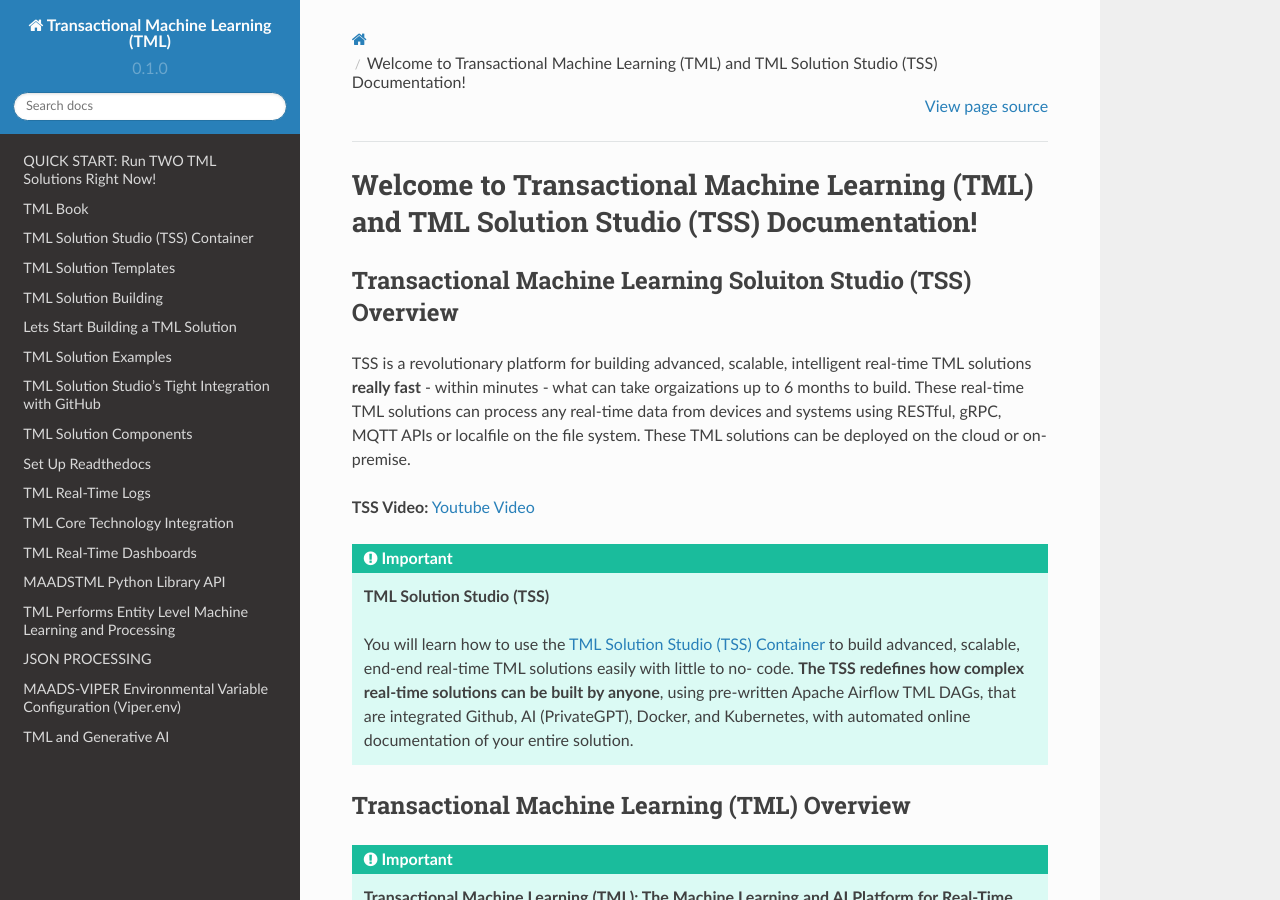
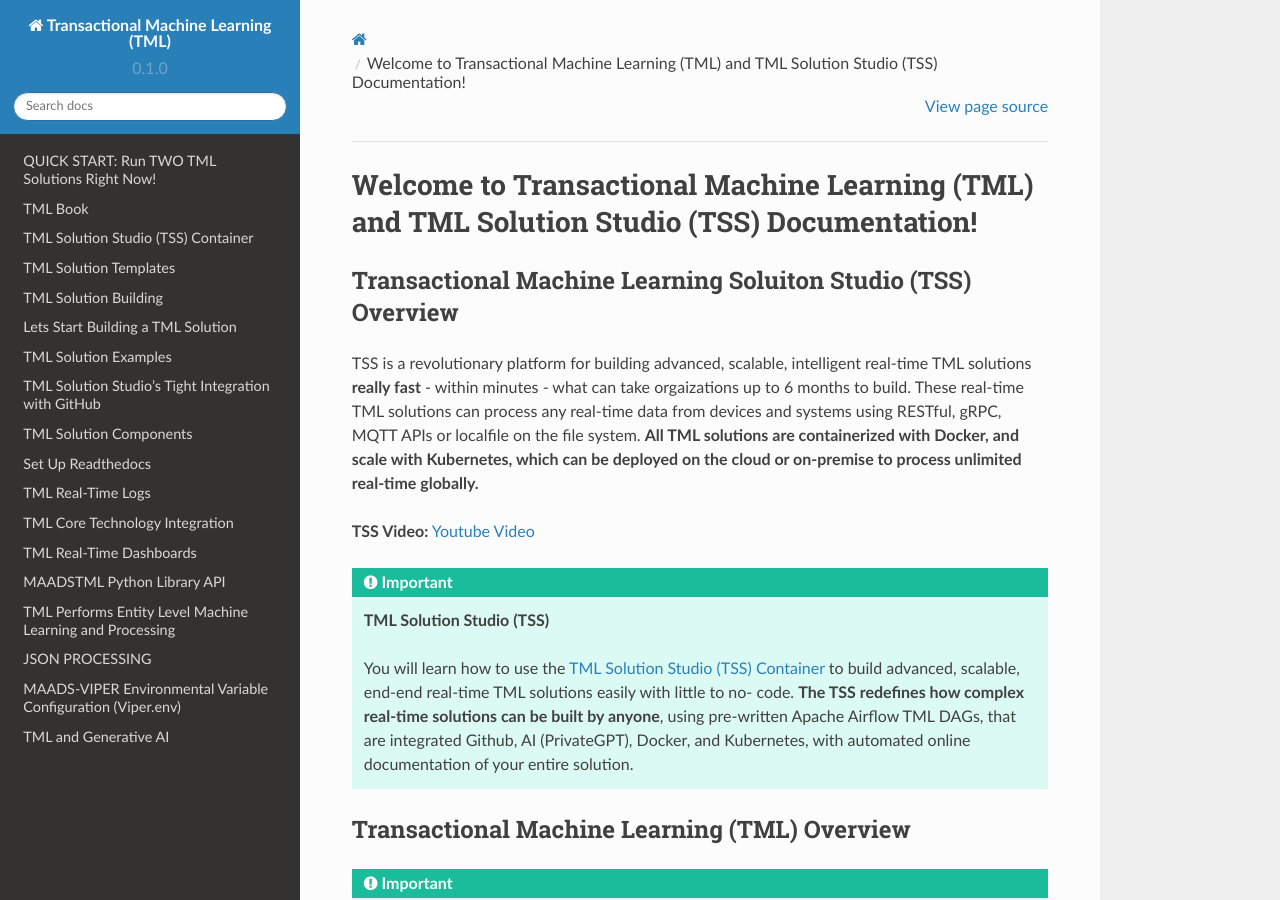
Before and after one commit to smaurice101/readthedocs, a Sphinx documentation site: the page built from docs/source/index.rst, in a window 1280 px wide and 900 px high. Built offline with Sphinx 7.4.7 and the Read the Docs theme 2.0.0, drawn with Linux system fonts in a browser that asks for light colours.

Commit message:
Update index.rst

```diff
--- a/docs/source/index.rst
+++ b/docs/source/index.rst
@@ -4,7 +4,7 @@
 Transactional Machine Learning Soluiton Studio (TSS) Overview
 ----------------------
 
-TSS is a revolutionary platform for building advanced, scalable, intelligent real-time TML solutions **really fast** - within minutes - what can take orgaizations up to 6 months to build. These real-time TML solutions can process any real-time data from devices and systems using RESTful, gRPC, MQTT APIs or localfile on the file system. These TML solutions can be deployed on the cloud or on-premise.
+TSS is a revolutionary platform for building advanced, scalable, intelligent real-time TML solutions **really fast** - within minutes - what can take orgaizations up to 6 months to build. These real-time TML solutions can process any real-time data from devices and systems using RESTful, gRPC, MQTT APIs or localfile on the file system. **All TML solutions are containerized with Docker, and scale with Kubernetes, which can be deployed on the cloud or on-premise to process unlimited real-time globally.**
 
 **TSS Video:** `Youtube Video <https://www.youtube.com/watch?v=z3h2nJXVgUs>`_
 
```
